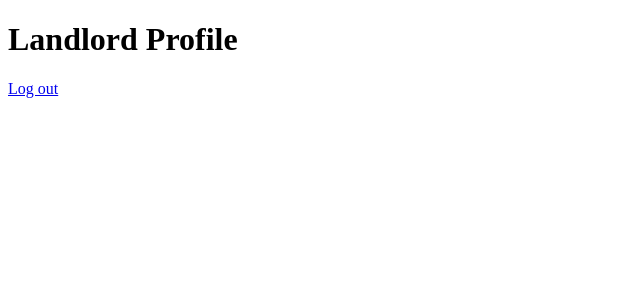
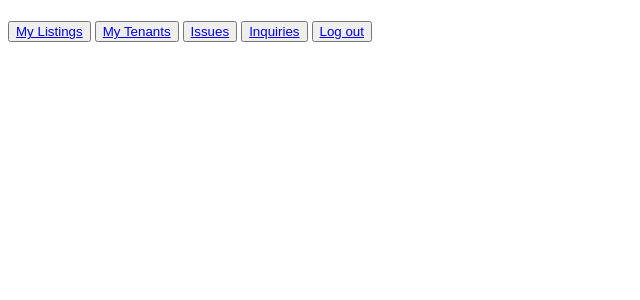
Before and after one commit to SarmadTanveer/Rentl, a Django app: page /accounts/landlordfacing/ in a window 1280 px wide. Shown: the top 300 px of the page, without its empty margins (0-640 px from the left). Run offline with Django 4.2, Linux system fonts and the light colour scheme; a user stored in the database is signed in.

Commit message:
working on landlord profile

```diff
--- a/templates/landlord/landlord_profile.html
+++ b/templates/landlord/landlord_profile.html
@@ -1,12 +1,33 @@
 {% extends 'base.html' %}
 
-{% block title %}About Us{% endblock title %}
+{% block title %}Home Page{% endblock title %}
 
 {% block content %}
-<h1>Landlord Profile</h1>
+<div class="profilePage" >
+    <h1>{{ user.first_name}} {{user.last_name}}</h1>
+
+    <div class="ProfilePic">
+
+    </div>
+
+    <div class="Revenue">
+
+    </div>
+
+    <div class="Expenses">
+
+    </div>
+
+    <div class="Navigation">
+        <button type="button" ><a href="/propertymanagement/viewlistings">My Listings</a></button>
+        <button type="button" ><a href="/propertymanagement/viewtenants">My Tenants</a></button>
+        <button type="button" ><a href="/propertymanagement/viewissues">Issues</a></button>
+        <button type="button" ><a href="/propertymanagement/viewinquiries">Inquiries</a></button>
+        <button><a href="/accounts/logout">Log out</a></button>
+
+    </div>
 
 
-<p>{{ user.first_name}} {{user.last_name}}</p>
-<a href="/accounts/logout">Log out</a>
+</div>
 
 {% endblock content %}
```
Also changed, not shown: db.sqlite3, templates/landlord/issues_listing.html (added), templates/landlord/my_listings.html (added), templates/landlord/my_tenants.html (added).
